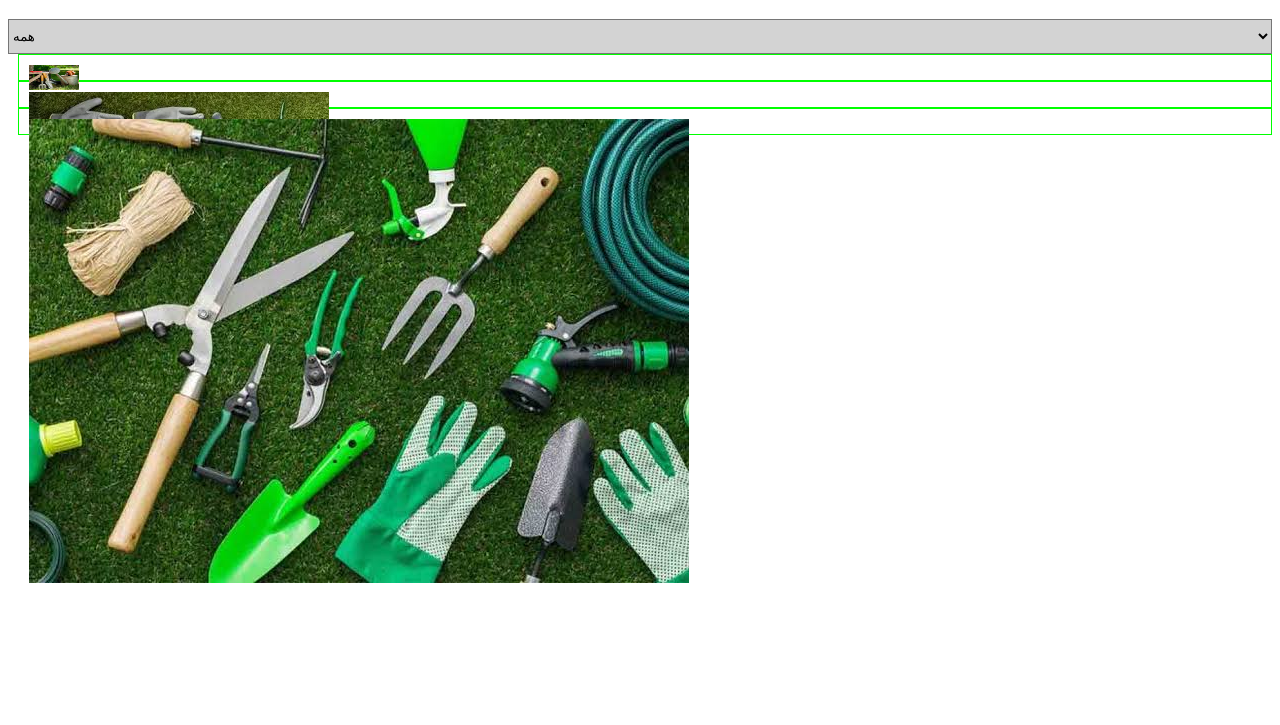
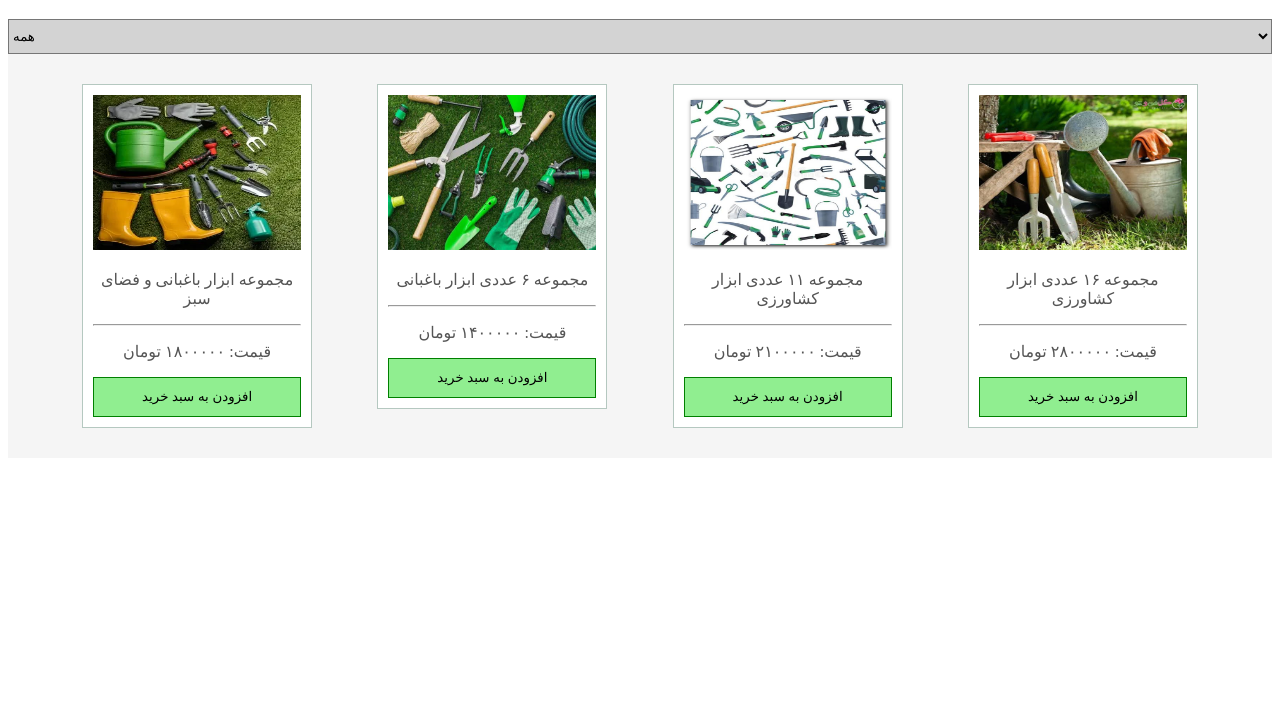
Before and after one commit to Hanzo-SHImada-afk/Radin-Academy, a plain HTML site: page borderstyle.html in a window 1280 px wide. Shown: the part 75-800 px from the top of the page. Drawn offline with Linux system fonts and the light colour scheme.

Commit message:
final touch added

```diff
--- a/borderstyle.html
+++ b/borderstyle.html
@@ -15,10 +15,39 @@
         <option value="minishovel">بیلچه</option>
         <option value="anbor">انبر</option>
     </select>
-    <div >
-        <div class="image"><img src="img/images.jfif" alt="aaa" class="sss"></div>
-        <div class="image"><img src="img/gardening-equipment-and-tools.webp" alt="aaa" ></div>
-        <div class="image"><img src="img/images (1).jfif" alt="aaa" ></div>
+    <div class="products">
+
+        <div class="product">
+            <img src="img/gardening-equipment-and-tools.webp">
+            <p>مجموعه ابزار باغبانی و فضای سبز</p>
+            <hr>
+            <p>قیمت: ۱۸۰۰۰۰۰ تومان</p>
+            <button>افزودن به سبد خرید</button>
+        </div>
+
+        <div class="product">
+            <img src="img/images (1).jfif">
+            <p>مجموعه ۶ عددی ابزار باغبانی</p>
+            <hr>
+            <p>قیمت: ۱۴۰۰۰۰۰ تومان</p>
+            <button>افزودن به سبد خرید</button>
+        </div>
+
+        <div class="product">
+            <img src="img/images-22.jpg">
+            <p>مجموعه ۱۱ عددی ابزار کشاورزی</p>
+            <hr>
+            <p>قیمت: ۲۱۰۰۰۰۰ تومان</p>
+            <button>افزودن به سبد خرید</button>
+        </div>
+
+        <div class="product">
+            <img src="img/images.jfif">
+            <p>مجموعه ۱۶ عددی ابزار کشاورزی</p>
+            <hr>
+            <p>قیمت: ۲۸۰۰۰۰۰ تومان</p>
+            <button>افزودن به سبد خرید</button>
+        </div>
 
     </div>
 </body>
--- a/style.css
+++ b/style.css
@@ -1,9 +1,9 @@
 .title {
-    color: purple;
+    color: darkblue;
     font-size: 50;
     font-weight: bold;
     padding-bottom: 10px;
-    border-bottom: 3px dashed purple;
+    border-bottom: 3px dashed navy;
     text-align: center;
 }
 
@@ -13,15 +13,34 @@
     background-color: lightgray;
 }
 
-.image {
-    margin-left: 10px;
-    width: 10;
-    height: 5px;
-    padding: 10px;
-    border: 1px solid rgb(0, 255, 0);
+.products {
+    background-color: #f5f5f5;
+    padding: 20px;
+    text-align: center;
 }
 
-.sss {
-    width: 50px;
-    height: 25px;
+.product {
+    display: inline-block;
+    width: 17%;
+    margin: 10px 2.5%;
+    border: 1px solid #b5c8c0;
+    padding: 10px;
+    background-color: white;
+    vertical-align: top;
 }
+
+.product img {
+    width: 100%;
+    height: 155px;
+}
+
+.product p {
+    color: #555;
+}
+
+.product button {
+    width: 100%;
+    height: 40px;
+    background-color: lightgreen;
+    border: 1px solid green;
+}
```
